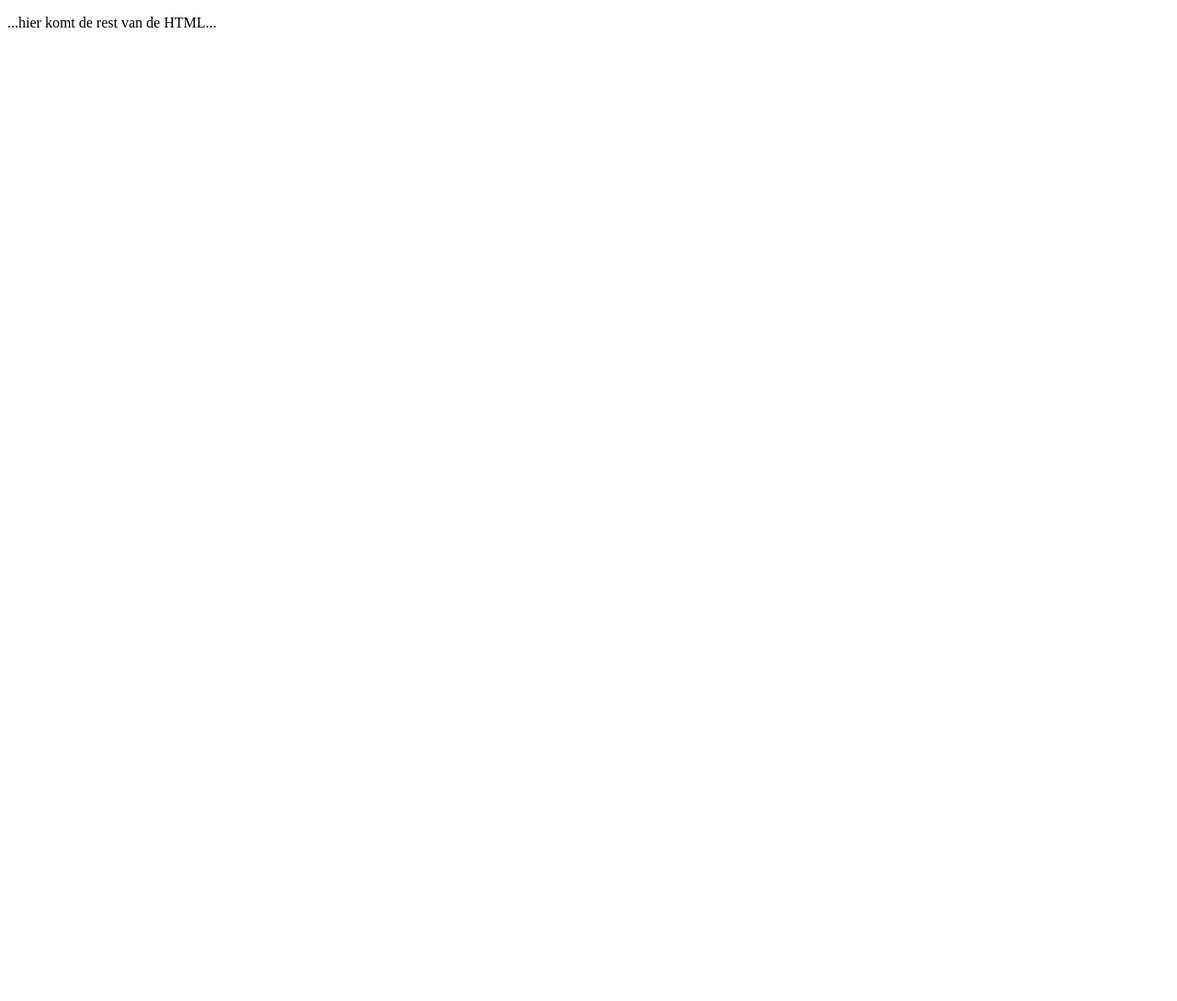
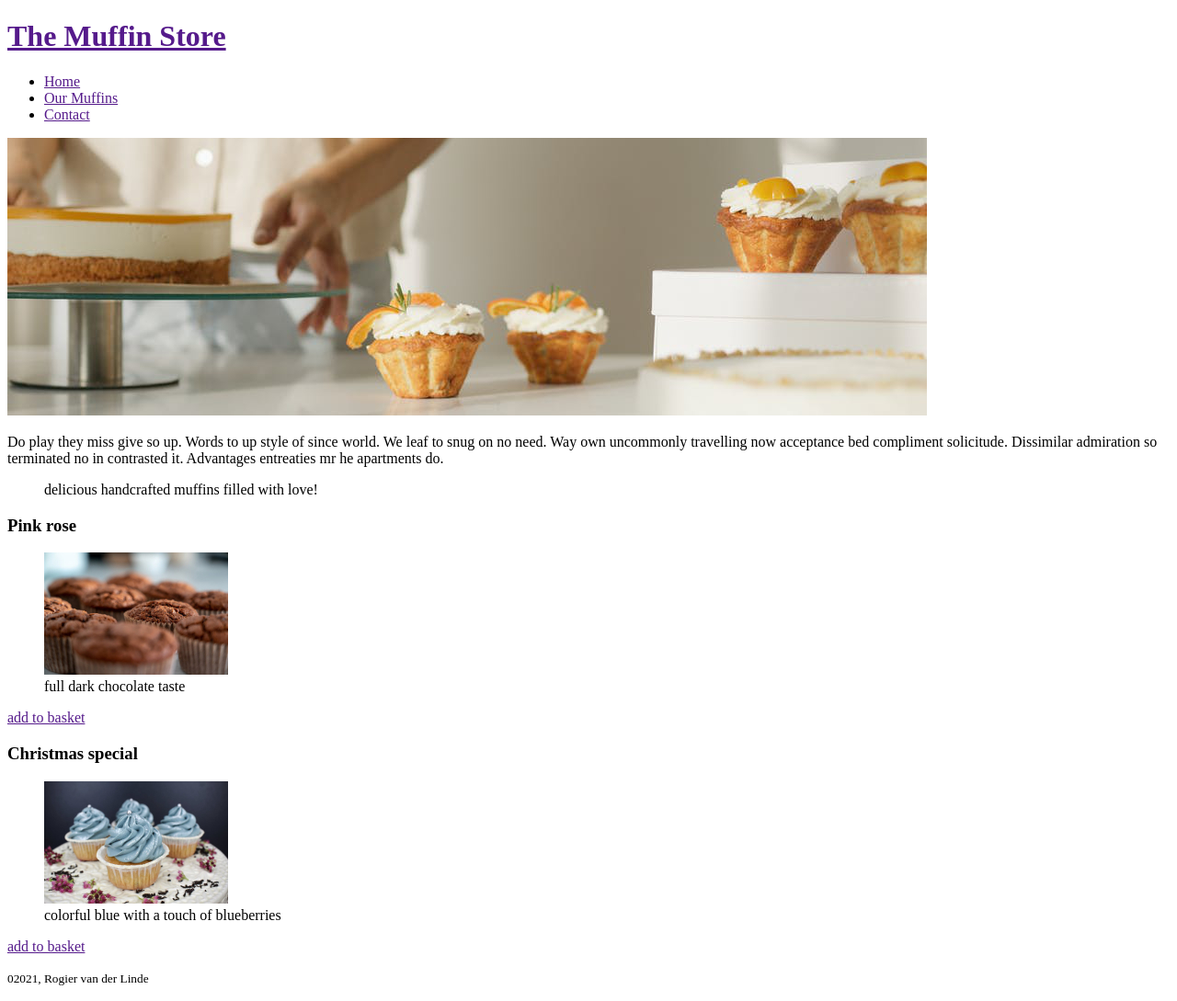
Before and after one commit to JawadChaieb/BWD-jawadchaieb-2223, a plain HTML site: page 01.Tools/TheMuffinStore afbeeldingen(1)/index.html in a window 1280 px wide. Shown: the whole page at 92% size. Before the commit the page ends 800 px from the top, so only its background shows below. Drawn offline with Linux system fonts and the light colour scheme.

Commit message:
The Muffin Store

```diff
--- a/01.Tools/TheMuffinStore afbeeldingen(1)/index.html
+++ b/01.Tools/TheMuffinStore afbeeldingen(1)/index.html
@@ -1,10 +1,48 @@
 <!DOCTYPE html>
 <html lang="en">
+
 <head>
-   <title>Basispagina</title>
-   <meta charset="utf-8">
+    <meta charset="utf-8">
+    <meta http-equiv="X-UA-Compatible" content="IE=edge">
+    <meta name="viewport" content="width=device-width, initial-scale=1.0">
+    <title>The Muffin Store</title>
 </head>
+
 <body>
-   <p>...hier komt de rest van de HTML...</p>
+    <h1><a href="">The Muffin Store</a></h1>
+    <ul>
+        <li><a href="">Home</a></li>
+        <li><a href="">Our Muffins</a></li>
+        <li><a href="">Contact</a></li>
+    </ul>
+    <img src="img/banner.jpeg" alt="">
+    <p>
+        Do play they miss give so up. Words to up style of since world. We leaf to snug on no need. Way own uncommonly
+        travelling now acceptance bed compliment solicitude. Dissimilar admiration so terminated no in contrasted it.
+        Advantages entreaties mr he apartments do.
+    </p>
+    <blockquote>
+        delicious handcrafted muffins filled with love!
+    </blockquote>
+
+    <h3>Pink rose</h3>
+    <figure>
+        <img src="img/muffin2.jpeg" alt="">
+        <figcaption>full dark chocolate taste</figcaption>
+    </figure>
+    <p><a href="">add to basket</a></p>
+
+    <h3>Christmas special</h3>
+    <figure>
+        <img src="img/muffin3.jpeg" alt="">
+        <figcaption>colorful blue with a touch of blueberries</figcaption>
+    </figure>
+    <p><a href="">add to basket</a></p>
+
+    <p>
+        <small>02021, Rogier van der Linde</small>
+    </p>
+
 </body>
+
 </html>
```
